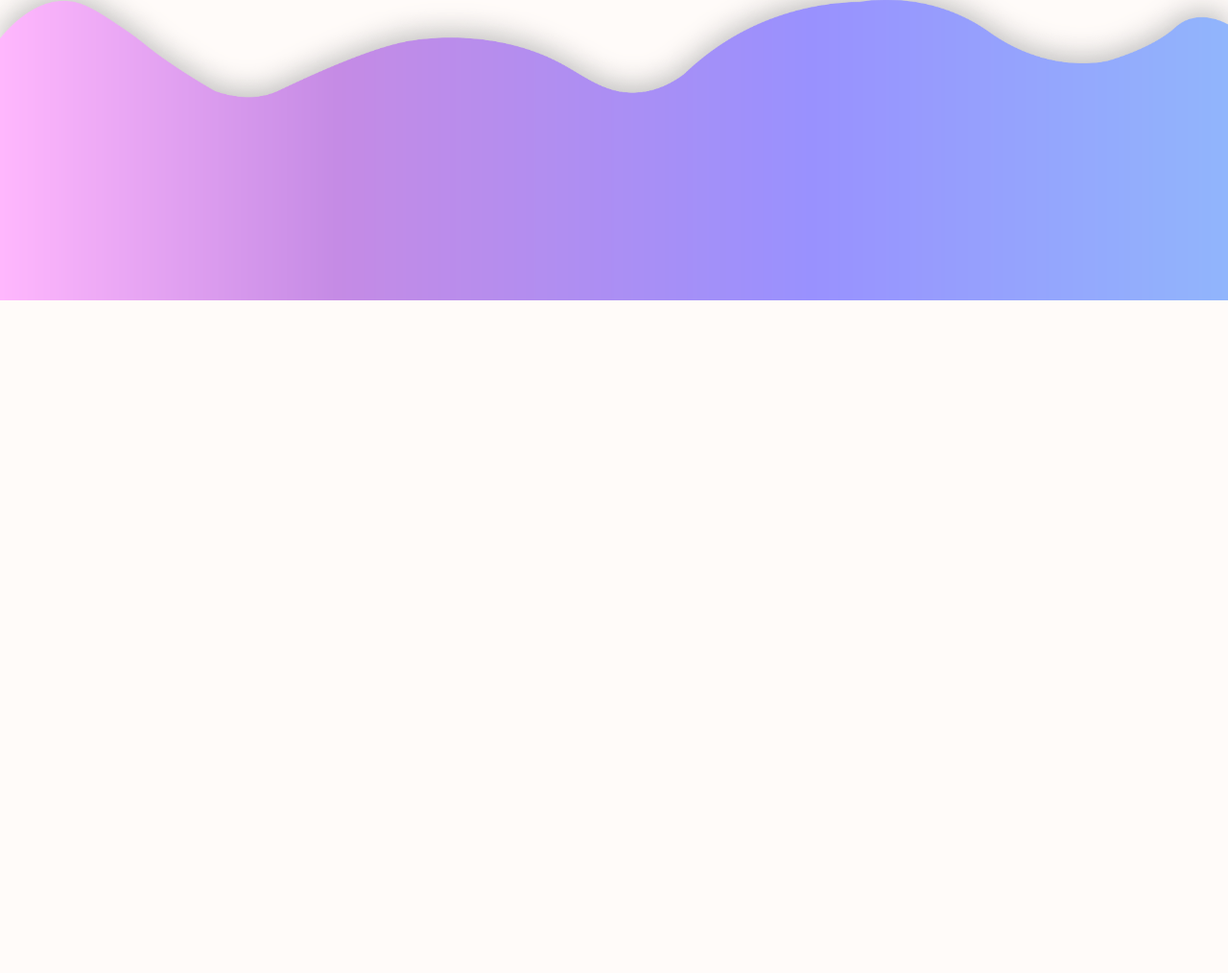
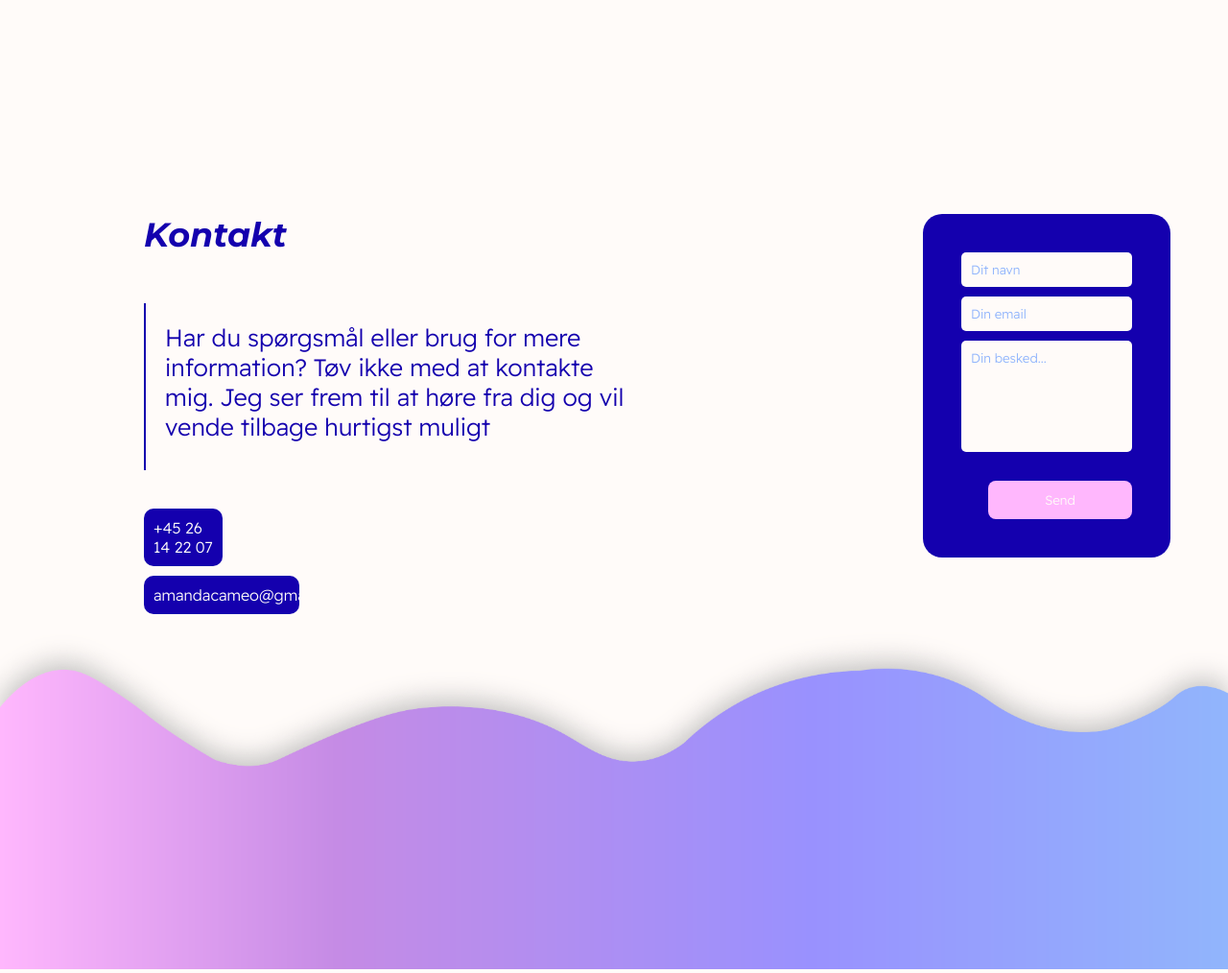
Before and after one commit to amandacameo/kode, a plain HTML site: page portfolio.html in a window 1280 px wide. Shown: the part 8994-10008 px from the top of the page at 96% size. Before the commit the page ends 9311 px from the top, so only its background shows below. Drawn offline with Linux system fonts and the light colour scheme.

Commit message:
kontakt boks til web

```diff
--- a/portfolio.css
+++ b/portfolio.css
@@ -1,4 +1,3 @@
-
 * {
     margin: 0px;
     box-sizing: border-box;
@@ -6,9 +5,10 @@
 
 /* baggrund, størrelse og overgangseffekter for hele siden */
 body {
-    background-color: #FFFBF9; /* Min bagrundsfarve*/
+    background-color: #FFFBF9;
+    /* Min bagrundsfarve*/
     margin: 0;
-    padding:0;
+    padding: 0;
     height: 100vh;
     transition: transform 0.5s ease;
 }
@@ -29,12 +29,14 @@ header {
     left: 0;
     width: 100%;
     height: 100%;
-    z-index: -1; /* Sikrer at billedet er bag alt andet indhold i containeren */
+    z-index: -1;
+    /* Sikrer at billedet er bag alt andet indhold i containeren */
 }
 
 header .logo {
     height: 100px;
-    width:auto; /* Justér højden efter behov */
+    width: auto;
+    /* Justér højden efter behov */
     margin-top: 40px;
     margin-left: 40px;
 }
@@ -42,36 +44,41 @@ header .logo {
 .menu {
     margin-right: 10%;
 }
+
 /*min menu linje og logo som aligner*/
-    .header-container{
+.header-container {
     display: flex;
     flex-direction: row;
     width: 95%;
     justify-content: space-between;
     align-items: center;
 }
+
 /* Styler hvordan navigationslinksene vises, uden listepunkter og justeret til højre */
 .menu ul {
     list-style: none;
     display: flex;
     justify-content: flex-end;
 }
+
 /* hvor meget mellemrum der er imellem hver */
 .menu li {
     margin-left: 40px;
 }
+
 .menu a {
     text-decoration: none;
     color: #1400AE;
     font-size: 22px;
     position: relative;
 }
+
 /* understregningsbar */
 .menu a::after {
     content: '';
     position: absolute;
     bottom: -6px;
-        left:0;
+    left: 0;
     width: 0;
     height: 5px;
     background-color: #FFFBF9;
@@ -88,17 +95,20 @@ header .logo {
     margin-top: 100px;
     margin-left: 90px;
     width: 90%;
-    border-left: 3px solid #1400AE; /*stregen ved venstre side*/
+    border-left: 3px solid #1400AE;
+    /*stregen ved venstre side*/
     padding-left: 40px;
     padding-top: 4px;
     padding-bottom: 15px;
 }
+
 /*min titel "amanda cameo"*/
 .header-title h1 {
     font-size: 100px;
     top: 25%;
     color: #1400AE;
 }
+
 /*min titel "multimediedesigner"*/
 .header-title h2 {
     color: #FFFBF9;
@@ -113,7 +123,8 @@ header .logo {
     margin-left: auto;
     margin-right: 30px;
     margin-top: 100px;
-    border-right: 3px solid #1400AE; /*stregen ved højre side*/
+    border-right: 3px solid #1400AE;
+    /*stregen ved højre side*/
     padding-right: 40px;
     padding-top: 50px;
     padding-bottom: 50px;
@@ -129,11 +140,12 @@ header .logo {
     font-size: 40px;
     font-weight: 700;
 }
+
 /*min titel "Jeg er din nye magiker designer..."*/
 .velkommen-tekst p {
     color: #1400AE;
-            margin-right:0;
-            margin-left:auto;
+    margin-right: 0;
+    margin-left: auto;
     font-weight: 300;
     font-size: 25px;
     width: 700px;
@@ -159,7 +171,7 @@ header .logo {
 
 /*hvem er jeg?*/
 .om-mig-text h2 {
-        text-align:left;
+    text-align: left;
     font-size: 35px;
     color: #1400AE;
     margin-bottom: 30px;
@@ -180,14 +192,18 @@ header .logo {
     left: 300px;
     margin-top: -400px;
     overflow: hidden;
-    width: 300px; /* Øget fra 225px */
-    height: 300px; /* Øget fra 225px */
+    width: 300px;
+    /* Øget fra 225px */
+    height: 300px;
+    /* Øget fra 225px */
     border-radius: 50%;
 }
 
 .om-mig-billede img {
-        width: 500px; /* Øget fra 400px */
-        height: 500px; /* Øget fra 400px */
+    width: 500px;
+    /* Øget fra 400px */
+    height: 500px;
+    /* Øget fra 400px */
     object-position: bottom 100px right 80px;
     object-fit: cover;
     transform: scale(1);
@@ -196,7 +212,7 @@ header .logo {
 /*selve listen*/
 .om-mig-liste {
     width: 60%;
-    margin-left:20%;
+    margin-left: 20%;
     padding-left: 150px;
     margin-top: 400px;
     line-height: 50px;
@@ -204,7 +220,7 @@ header .logo {
 
 /*fjerner prikkerne*/
 .om-mig-liste ul {
-        padding:0;
+    padding: 0;
     list-style-type: none;
 }
 
@@ -230,13 +246,13 @@ header .logo {
 
 /*mine kompetencer*/
 .flex-item {
-flex:35px;
+    flex: 35px;
     display: flex;
-margin-left:10px;
-margin-right:10px;
+    margin-left: 10px;
+    margin-right: 10px;
     flex-direction: column;
     height: 250px;
-background-color:#fffbf9a0;
+    background-color: #fffbf9a0;
     border-radius: 20px;
 }
 
@@ -274,14 +290,14 @@ border-radius: 20px;
 
 
 /*overskrift i kasserne*/
-  .flex-item h3{
+.flex-item h3 {
     font-size: 30px;
     padding-bottom: 15px;
     padding-top: 15px;
 }
 
 /*teksten i kasserne*/
-  .flex-item p{
+.flex-item p {
     font-size: 25px;
     color: #1400AE;
     padding-left: 5%;
@@ -302,12 +318,14 @@ border-radius: 20px;
 .projekter-title {
     text-align: center;
 }
-    .projekter{
+
+.projekter {
     font-size: 35px;
     color: #1400AE;
     margin-top: 50px;
     margin-bottom: 30px;
 }
+
 /*venstre projekter web*/
 .left-project {
     display: flex;
@@ -318,7 +336,7 @@ border-radius: 20px;
     margin-bottom: 30px;
 }
 
-    .project-text-left h3{
+.project-text-left h3 {
     font-size: 35px;
     margin-bottom: 15px;
 }
@@ -335,13 +353,15 @@ border-radius: 20px;
     margin-left: 200px;
 }
 
-        .happy-hobby, .dating-app {
+.happy-hobby,
+.dating-app {
     height: 650px;
     margin-bottom: 30px;
     margin-right: 30px;
     border-radius: 0 100px 0 100px;
-            margin-left:120px;
+    margin-left: 120px;
 }
+
 /*højre projekter web*/
 .right-project {
     margin-left: 90px;
@@ -367,16 +387,120 @@ border-radius: 20px;
     margin-right: 200px;
 }
 
-        .pentool, .moving-art, .projekt2 {
+.pentool,
+.moving-art,
+.projekt2 {
     height: 650px;
     margin-bottom: 30px;
     margin-left: 30px;
     border-radius: 100px 0 100px 0;
-            margin-right:120px;
+    margin-right: 120px;
 }
 
-        .surt-show{
+.surt-show {
     height: 800px;
+}
+
+/*kontakt*/
+
+#kontakt-form {
+    margin-top: 300px;
+    display: flex;
+    flex-direction: row;
+    justify-content: space-between;
+    align-items: flex-start;
+    width: 100%;
+}
+
+.kontakt-info {
+    margin-left: 150px;
+    margin-right: 150px;
+    color: #1400AE;
+    width: 40%;
+}
+
+.kontakt-info h2 {
+    font-size: 35px;
+    margin-bottom: 50px;
+    /* Adjusted for better spacing */
+}
+
+.kontakt-text {
+    margin-bottom: 40px;
+    font-size: 25px;
+    border-left: 2px solid #1400AE;
+    padding-left: 20px;
+    padding-top: 20px;
+    padding-bottom: 30px;
+    /* Added for better spacing */
+}
+
+.kontakt-bokse {
+    display: flex;
+    flex-direction: column;
+}
+
+.email-boks,
+.mobil-boks {
+    background-color: #1400AE;
+    padding: 10px;
+    margin-bottom: 10px;
+    border-radius: 10px;
+    color: #FFFBF9;
+    margin-right: 350px;
+}
+
+.mobil-boks {
+    margin-right: 430px;
+}
+
+.email-form {
+    padding: 40px;
+    background-color: #1400AE;
+    border-radius: 20px;
+    width: 80%;
+    margin-right: 150px;
+    /* Ensure space from the right */
+}
+
+.email-form form {
+    display: flex;
+    flex-direction: column;
+}
+
+.email-form form input,
+.email-form form textarea {
+    border: none;
+    resize: none;
+    border-radius: 5px;
+    background-color: #FFFBF9;
+    color: #91B5FC;
+    margin-bottom: 10px;
+    padding: 10px;
+    /* Ensure consistent padding */
+}
+
+.email-form form input::placeholder,
+.email-form form textarea::placeholder {
+    color: #91B5FC;
+}
+
+.email-form form button {
+    cursor: pointer;
+    background-color: #FFB7FD;
+    border: none;
+    border-radius: 8px;
+    color: #FFFBF9;
+    margin-top: 20px;
+    width: 150px;
+    height: 40px;
+    align-self: flex-end;
+    /* Align button to the right */
+}
+
+.email-form form button:hover {
+    background-color: #FF69B4;
+    /* Optional: add hover effect */
 }
 
 
@@ -390,7 +514,7 @@ border-radius: 20px;
     }
 
     .menu li {
-        margin-left:20px;
+        margin-left: 20px;
     }
 
     .background-image {
@@ -399,7 +523,7 @@ border-radius: 20px;
     }
 
     .logo {
-    height:70px !important;
+        height: 70px !important;
         margin-top: 10px !important;
         margin-left: 10px;
     }
@@ -417,6 +541,7 @@ border-radius: 20px;
         font-size: 50px;
         margin-right: auto;
     }
+
     /*Multimediedesigner*/
     .header-title h2 {
         font-size: 30px;
@@ -441,12 +566,12 @@ border-radius: 20px;
         width: 200px;
         font-size: 25px;
         font-weight: 700;
-        color:#FFFBF9
+        color: #FFFBF9
     }
 
     .velkommen-tekst p {
-        margin-right:0;
-        margin-left:auto;
+        margin-right: 0;
+        margin-left: auto;
         font-weight: 300;
         font-size: 15px;
         width: 400px;
@@ -478,7 +603,7 @@ border-radius: 20px;
         font-size: 20px;
         font-weight: 200px;
         line-height: 45px;
-    text-align:center;
+        text-align: center;
     }
 
     .om-mig-billede {
@@ -511,6 +636,7 @@ border-radius: 20px;
         margin-left: 50px;
         margin-top: 150px;
         line-height: 30px;
+        padding-left: 50px;
     }
 
     .om-mig-liste li {
@@ -552,15 +678,16 @@ border-radius: 20px;
         border-radius: 10px;
         height: 120px;
     }
+
     /*overskrift i kasserne*/
-  .flex-item h3{
+    .flex-item h3 {
         font-size: 15px;
         padding-bottom: 5px;
         padding-top: 5px;
     }
 
     /*teksten i kasserne*/
-  .flex-item p{
+    .flex-item p {
         font-size: 12px;
         padding-left: 5%;
         padding-right: 5px;
@@ -568,14 +695,14 @@ border-radius: 20px;
 
     .værktøjer-billeder img {
         display: inline-block;
-    margin-top:20px;
+        margin-top: 20px;
         width: 35px;
         height: auto;
     }
 
     /*projkter*/
 
-.projekter-title  {
+    .projekter-title {
         font-size: 30px;
         margin-bottom: 30px;
     }
@@ -586,24 +713,29 @@ border-radius: 20px;
         margin-right: 1px;
         margin-bottom: 10px;
     }
-.project-text-left  {
+
+    .project-text-left {
         font-size: 15px;
         border-right: 2px solid #1400AE;
         padding-top: 10px;
         padding-bottom: 10px;
         margin-left: 30px;
     }
-.project-text-left h3{
+
+    .project-text-left h3 {
         font-size: 20px;
         margin-bottom: 15px;
     }
-.happy-hobby, .dating-app {
+
+    .happy-hobby,
+    .dating-app {
         height: 300px;
         margin-right: 5px;
         border-radius: 0 50px 0 50px;
-    margin-left:30px;
+        margin-left: 30px;
     }
-.surt-show{
+
+    .surt-show {
         height: 400px;
         margin-right: -30px;
     }
@@ -613,6 +745,7 @@ border-radius: 20px;
         margin-bottom: 30px;
         margin-left: 1px;
     }
+
     .project-text-right {
         font-size: 15px;
         border-left: 2px solid #1400AE;
@@ -620,24 +753,35 @@ border-radius: 20px;
         padding-bottom: 10px;
         margin-right: 30px;
     }
-.project-text-right h3{
+
+    .project-text-right h3 {
         font-size: 20px;
         margin-bottom: 15px;
     }
-.pentool, .moving-art, .projekt2 {
+
+    .pentool,
+    .moving-art,
+    .projekt2 {
         height: 300px;
         margin-bottom: 30px;
         margin-left: 5px;
         border-radius: 50px 0 50px 0;
-    margin-right:30px;
+        margin-right: 30px;
+    }
+
+    /*kontakt*/
+
+    #kontakt-form {
+        margin-top: 150px;
     }
 
 
 
+    .kontakt-info h2 {
+        font-size: 30px;
+    }
 
 }
-
-
 
 
 
@@ -648,6 +792,7 @@ border-radius: 20px;
 .readex-pro {
     font-family: "Readex Pro", sans-serif;
     font-weight: 300;
+
 }
 
 .montserrat {
--- a/portfolio.html
+++ b/portfolio.html
@@ -1,5 +1,6 @@
 <!DOCTYPE html>
 <html lang="da">
+
 <head>
     <meta charset="UTF-8">
     <meta name="viewport" content="width=device-width, initial-scale=1.0">
@@ -34,7 +35,8 @@
         </div>
         <div class="velkommen-tekst">
             <h2 class="montserrat"> Velkommen til min portfolio!</h2>
-                    <p>Jeg er din nye <s>magiker</s> designer, som <br />kan omdanne din vision til en fableagtig virkelighed. </p>
+            <p>Jeg er din nye <s>magiker</s> designer, som <br />kan omdanne din vision til en fableagtig virkelighed.
+            </p>
         </div>
         </div>
     </header>
@@ -45,7 +47,8 @@
                 Hvem er jeg?
             </h2>
             <div class="readex-pro">Jeg hedder Amanda. Jeg studerer til multimediedesigner. Mit arbejde er et
-                kalejdoskop af innovative, interaktive løsninger - hver enkelt designet med en kreativ blanding af intuitiv design, en spandfuld
+                kalejdoskop af innovative, interaktive løsninger - hver enkelt designet med en kreativ blanding af
+                intuitiv design, en spandfuld
                 humor, og strategisk præcision. Farver for mig gør mere end blot at pynte. De styrer følelser, guider
                 øjnene og får brugerens opmærksomhed - og jeg er altid klar til at diskutere værdien af lavendel som en
                 undervurderet baggrundsfarve. Leder du efter en designer, der kan tage dit projekt til det næste niveau
@@ -63,16 +66,18 @@
         </div>
         <div class="mine-kompetencer">
             <h2 class="montserrat">Mine kompetencer</h2>
-            <div class="k-kasser" >
+            <div class="k-kasser">
 
                 <div class="flex-item">
                     <h3 class="montserrat flex-item-header">Design</h3>
-                    <p class="readex-pro">Med skarp UI/UX-design sikrer jeg, at din digitale tilstedeværelse ikke bare er pæn, men også brugervenlig</p>
+                    <p class="readex-pro">Med skarp UI/UX-design sikrer jeg, at din digitale tilstedeværelse ikke bare
+                        er pæn, men også brugervenlig</p>
                 </div>
 
                 <div class="flex-item">
                     <h3 class="montserrat flex-item-header">Branding</h3>
-                    <p class="readex-pro">Skab et brand, der taler til hjertet! Vi arbejder sammen om at skabe en visuel identitet, der fanger og engagerer din målgruppe på autentisk vis.</p>
+                    <p class="readex-pro">Skab et brand, der taler til hjertet! Vi arbejder sammen om at skabe en visuel
+                        identitet, der fanger og engagerer din målgruppe på autentisk vis.</p>
                 </div>
 
                 <div class="flex-item">
@@ -107,7 +112,8 @@
                 <img class="pentool" src="Pentool.png">
                 <div class=" project-text-right">
                     <h3 class="montserrat">Pentool Portræt</h3>
-                        <span class="readex-pro">Ved brug af pentool værktøjet har jeg lavet et portrætbillede i Illustrator.
+                    <span class="readex-pro">Ved brug af pentool værktøjet har jeg lavet et portrætbillede i
+                        Illustrator.
                         Ser ud
                         til, at jeg
                         endelig fik styr på min 'bedste vinkel' - i hvert fald digitalt!</span>
@@ -160,9 +166,45 @@
         </div>
     </main>
 
+    <div id="kontakt">
+        <div id="kontakt-form">
+            <div class="kontakt-info">
+                <h2 class="montserrat">Kontakt</h2>
+
+                <div class="kontakt-text">
+                    <div class="readex-pro">Har du spørgsmål eller brug for mere information?
+                        Tøv ikke med at kontakte mig. Jeg ser frem til at høre fra dig og
+                        vil vende tilbage hurtigst muligt</div>
+                </div>
+                <div class="kontakt-bokse">
+                    <div class="mobil-boks">
+                        <p class="readex-pro">+45 26 14 22 07</p>
+                    </div>
+                    <div class="email-boks">
+                        <p class="readex-pro">amandacameo@gmail.com</p>
+                    </div>
+
+                </div>
+            </div>
+
+            <div class="kontakt-info email-form">
+                <form name="email" action="POST">
+                    <input class="readex-pro" name="name" placeholder="Dit navn" required>
+                    <input class="readex-pro" name="email" placeholder="Din email" required>
+                    <textarea class="readex-pro" name="message" placeholder="Din besked..." rows="6"></textarea>
+                    <button class="readex-pro">Send</button>
+                </form>
+            </div>
+        </div>
+
+
+
+
+    </div>
 
     <footer>
         <img src="Footer.png" width="100%">
     </footer>
 </body>
+
 </html>
```
Lines whose indentation alone changed are shown as unchanged.
